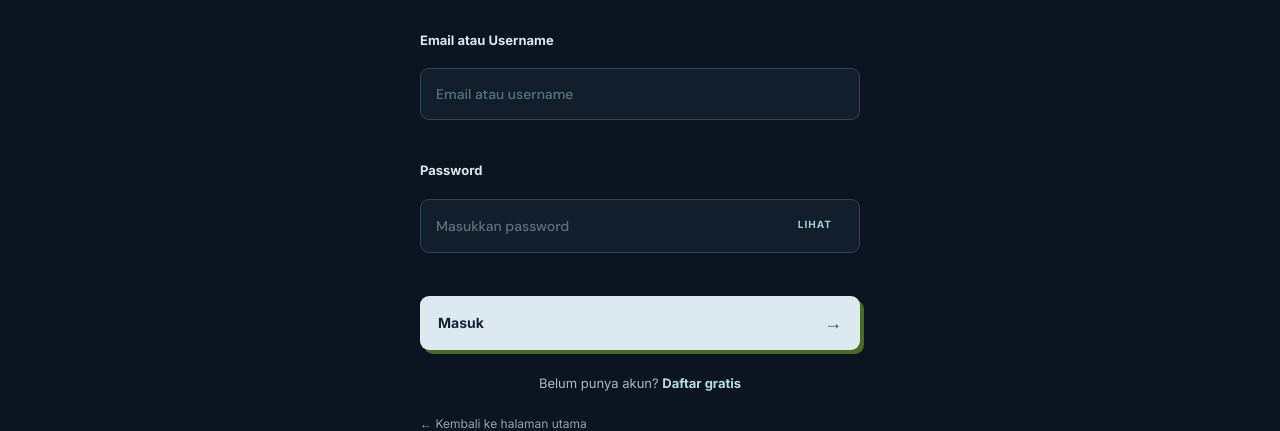
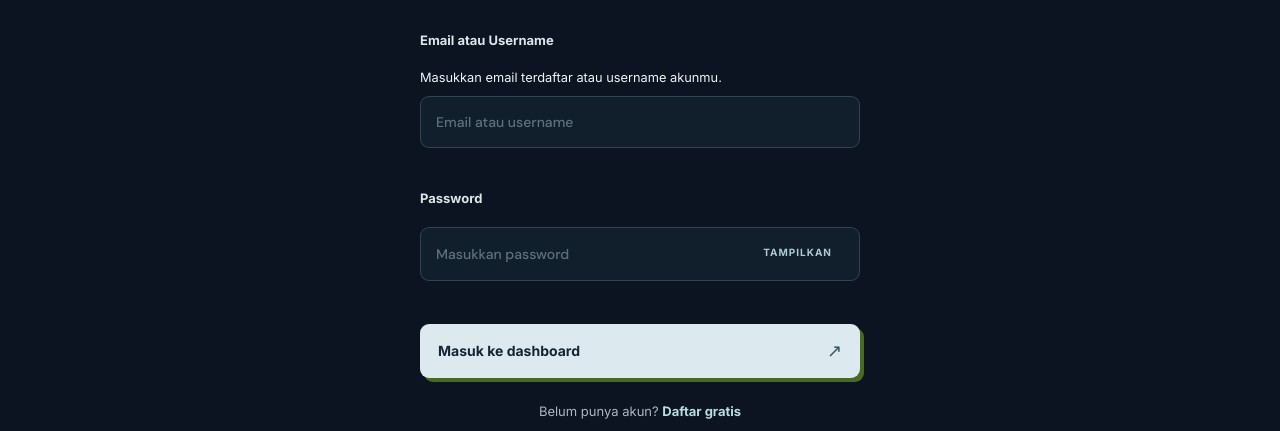
Before and after one commit to chanvianz-ui/ditapaja, a Next.js app: page /login in a window 1280 px wide. Shown: the part 244-675 px from the top of the page. Built offline with nearby package versions, Linux system fonts and the light colour scheme; no server answers.

Commit message:
Polish interactive login form states

```diff
--- a/app/login/page.tsx
+++ b/app/login/page.tsx
@@ -90,18 +90,18 @@ export default function LoginPage() {
           </div>
           <form onSubmit={handleLogin} className="dt-auth-form">
             <div className="dt-auth-field">
-              <label htmlFor="login-identifier">Email atau Username</label>
+              <label htmlFor="login-identifier">Email atau Username</label><small className="dt-auth-field-hint">Masukkan email terdaftar atau username akunmu.</small>
               <input id="login-identifier" required type="text" autoComplete="username" value={identifier} onChange={(e) => setIdentifier(e.target.value)} placeholder="Email atau username" />
             </div>
             <div className="dt-auth-field">
               <label htmlFor="login-password">Password</label>
               <div className="dt-auth-password">
                 <input id="login-password" required type={showPassword ? "text" : "password"} autoComplete="current-password" value={password} onChange={(e) => setPassword(e.target.value)} placeholder="Masukkan password" />
-                <button type="button" onClick={() => setShowPassword(!showPassword)}>{showPassword ? "SEMBUNYIKAN" : "LIHAT"}</button>
+                <button type="button" onClick={() => setShowPassword(!showPassword)}>{showPassword ? "SEMBUNYIKAN" : "TAMPILKAN"}</button>
               </div>
             </div>
-            {message && <p role="alert" className="dt-auth-message dt-auth-error">{message}</p>}
-            <button disabled={loading} className="dt-auth-submit">{loading ? "Memproses..." : "Masuk"}<span>→</span></button>
+            {message && <p role="alert" aria-live="polite" className="dt-auth-message dt-auth-error">{message}</p>}
+            <button disabled={loading} className="dt-auth-submit">{loading ? <><i className="dt-auth-spinner" />Memeriksa akun...</> : <>Masuk ke dashboard<span>↗</span></>}</button>
           </form>
           <p className="dt-auth-switch">Belum punya akun? <Link href={nextPath ? "/register?next=" + encodeURIComponent(nextPath) : "/register"}>Daftar gratis</Link></p>
           <Link href="/" className="dt-auth-back">← Kembali ke halaman utama</Link>
```
